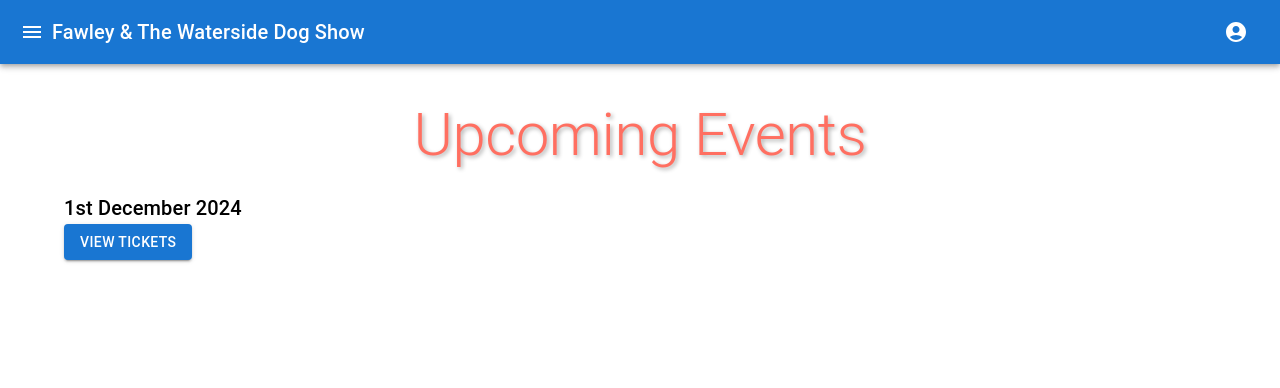
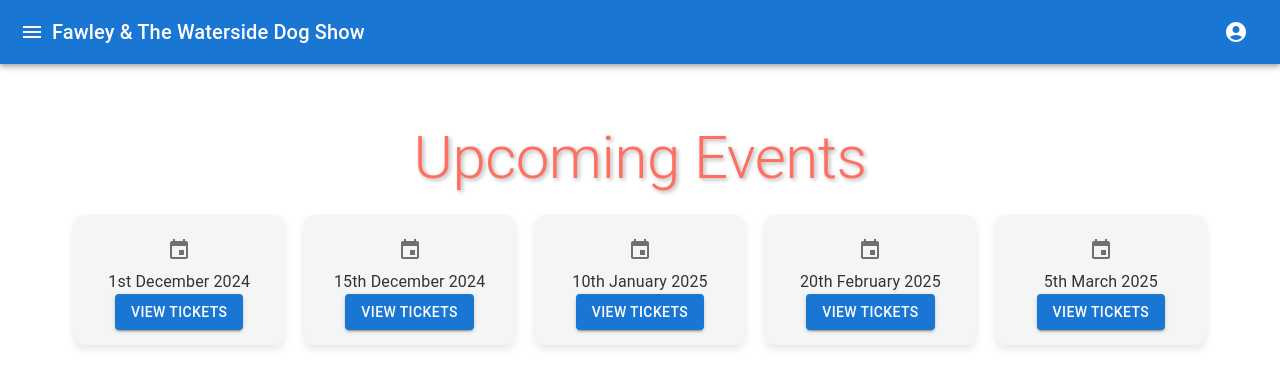
Before and after one commit to eddiemosh/fawley-waterside-dog-show, a React (Create React App) app: page /events in a window 1280 px wide. Shown: the top 388 px of the page. Built offline with nearby package versions, Linux system fonts and the light colour scheme.

Commit message:
Styling the events list and populating it

```diff
--- a/src/components/events/events.css
+++ b/src/components/events/events.css
@@ -7,6 +7,48 @@
     font-weight: bold; /* Make the text bold */
     color: #ff6f61; /* Customize text color */
     text-shadow: 2px 2px 4px rgba(0, 0, 0, 0.3); /* Subtle shadow for better readability */
-    /*margin: 0; !* Remove default margin *!*/
-    margin-top: 3% !important;
+    margin-top: 5% !important; /* Space above the title */
 }
+
+.events-container {
+    display: flex;
+    justify-content: center;
+    margin-top: 20px; /* Space between title and event boxes */
+}
+
+.event-box {
+    display: flex;
+    flex-direction: column;
+    align-items: center;
+    background-color: #f5f5f5;
+    padding: 15px;
+    border-radius: 10px;
+    box-shadow: 0 4px 8px rgba(0, 0, 0, 0.1);
+    width: 250px; /* Fixed width for event boxes */
+    text-align: center;
+    margin: 0 10px; /* Space between event boxes */
+}
+
+.event-icon {
+    font-size: 3rem;
+    color: #ff6f61;
+    margin-bottom: 10px; /* Space between icon and date */
+}
+
+.event-date {
+    font-size: 1.5rem;
+    color: #333;
+    margin-bottom: 15px; /* Space between date and button */
+}
+
+.view-tickets-button {
+    font-size: 1.2rem;
+    border-radius: 30px;
+    background-color: #ff6f61;
+    color: #fff;
+    transition: background-color 0.3s ease;
+}
+
+.view-tickets-button:hover {
+    background-color: #e55d50;
+}
--- a/src/components/events/events.js
+++ b/src/components/events/events.js
@@ -1,8 +1,18 @@
 // src/components/Events.js
 import React from 'react';
-import { Container, Typography, Button, Box } from '@mui/material';
+import { Container, Typography, Button, Box, IconButton } from '@mui/material';
+import EventIcon from '@mui/icons-material/Event'; // Import an icon for events
 import { useNavigate } from 'react-router-dom';
-import './events.css'
+import './events.css';
+
+const eventsList = [
+    { date: '1st December 2024', icon: <EventIcon /> },
+    { date: '15th December 2024', icon: <EventIcon /> },
+    { date: '10th January 2025', icon: <EventIcon /> },
+    { date: '20th February 2025', icon: <EventIcon /> },
+    { date: '5th March 2025', icon: <EventIcon /> }
+];
+
 const Events = () => {
     const navigate = useNavigate();
 
@@ -15,17 +25,25 @@ const Events = () => {
             <Typography variant="h2" gutterBottom className="upcoming-events">
                 Upcoming Events
             </Typography>
-            <Box>
-                <Typography variant="h6">
-                    1st December 2024
+            <Box className="events-container">
+                {eventsList.map((event, index) => (
+                    <Box key={index} className="event-box">
+                        <IconButton className="event-icon">
+                            {event.icon}
+                        </IconButton>
+                        <Typography className="event-date">
+                            {event.date}
                         </Typography>
                         <Button
                             variant="contained"
                             color="primary"
+                            className="view-tickets-button"
                             onClick={handleEventClick}
                         >
                             View Tickets
                         </Button>
+                    </Box>
+                ))}
             </Box>
         </Container>
     );
```
Lines whose indentation alone changed are shown as unchanged.
